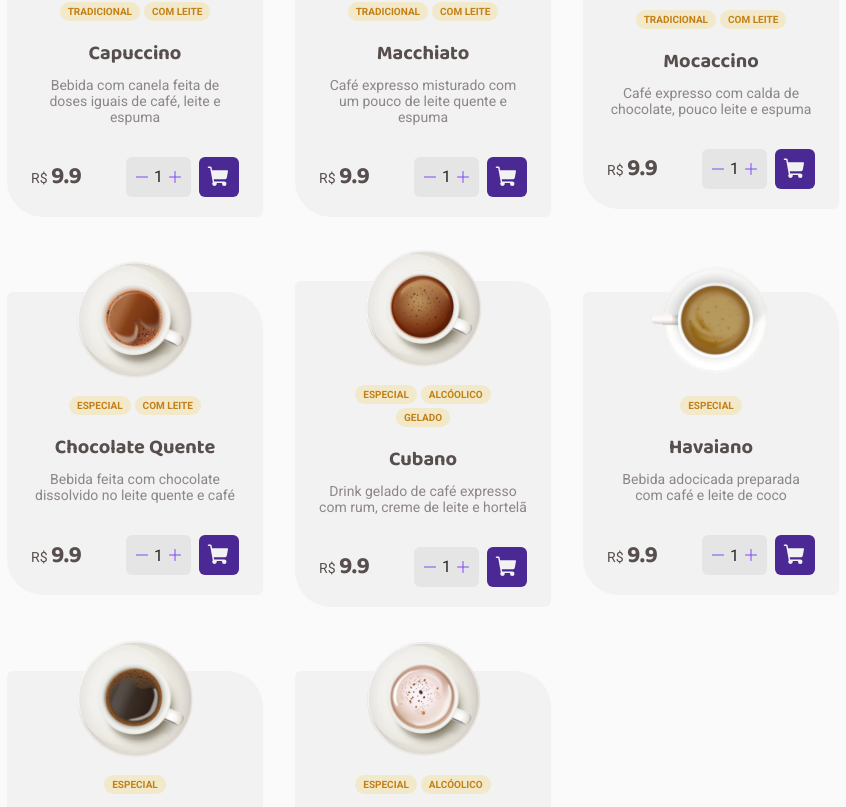
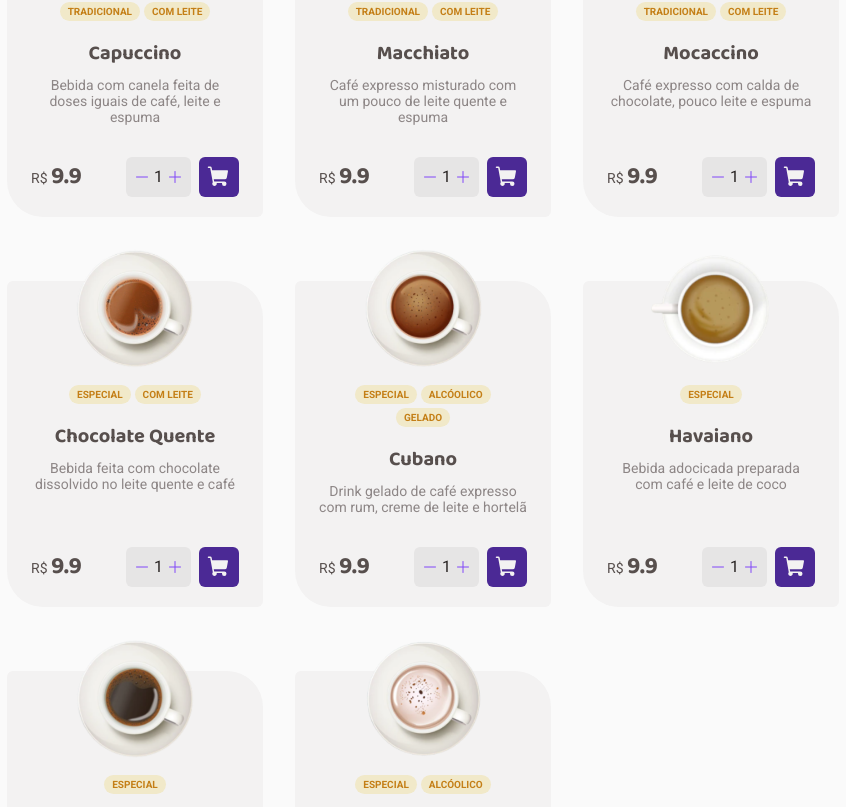
Before and after one commit to roddorneles/coffee-delivery, a React (Vite) app: page / in a window 1280 px wide. Shown: the part 1613-2420 px from the top of the page, without its empty margins (153-999 px from the left). Built offline with nearby package versions, Linux system fonts and the light colour scheme.

Commit message:
Cria estados para quantidade de cada café

```diff
--- a/src/components/CartButton/index.tsx
+++ b/src/components/CartButton/index.tsx
@@ -1,14 +1,15 @@
 import { ShoppingCart } from "phosphor-react";
 import { CartButtonContainer, type CartButtonVariants } from "./styles";
+import type { ButtonHTMLAttributes } from "react";
 
-interface CartButtonProps {
+interface CartButtonProps extends ButtonHTMLAttributes<HTMLButtonElement> {
     $variant: CartButtonVariants
 }
 
-export function CartButton(props: CartButtonProps) {
+export function CartButton({ $variant, ...rest }: CartButtonProps) {
 
     return (
-        <CartButtonContainer {...props}>
+        <CartButtonContainer $variant={$variant} {...rest}>
             <ShoppingCart size={24} weight="fill" />
         </CartButtonContainer>
     )
--- a/src/components/InputNumber/index.tsx
+++ b/src/components/InputNumber/index.tsx
@@ -1,18 +1,24 @@
 import { Minus, Plus } from "phosphor-react";
 import { InputNumberContainer } from "./style";
 
-export function InputNumber() {
+interface InputNumberProps {
+    number: number,
+    onPlus: () => void,
+    onMinus: () => void
+}
+
+export function InputNumber({ number, onMinus, onPlus }: InputNumberProps) {
 
     return (
         <InputNumberContainer>
 
-            <button>
+            <button onClick={onMinus}>
                 <Minus size={16} />
             </button>
 
-            <span>1</span>
+            <span>{number}</span>
 
-            <button>
+            <button onClick={onPlus}>
                 <Plus size={16} />
             </button>
 
--- a/src/pages/Home/components/CoffeeCard/index.tsx
+++ b/src/pages/Home/components/CoffeeCard/index.tsx
@@ -1,8 +1,10 @@
+import { useState } from "react";
 import { CartButton } from "../../../../components/CartButton";
 import { InputNumber } from "../../../../components/InputNumber";
 import { CoffeeCardContainer, CoffeeCategoriesContainer, CoffeeCategory, PriceCoffeeCard } from "./styles"
 
 interface CoffeeCardProps {
+    id: string
     name: string,
     description: string,
     price: number,
@@ -10,7 +12,22 @@ interface CoffeeCardProps {
     image: string
 }
 
-export function CoffeeCard({ name, description, price, categories, image }: CoffeeCardProps) {
+export function CoffeeCard({ name, description, price, categories, image, id }: CoffeeCardProps) {
+
+    const [amount, setAmount] = useState(1);
+
+    function increaseAmount() {
+        setAmount((amount) => amount + 1)
+    }
+
+    function decreaseAmount() {
+        setAmount((amount) => {
+            if (amount <= 1) {
+                return 1;
+            }
+            return amount - 1
+        })
+    }
 
     const coffeeImage = new URL(`../../../../assets/${image}`, import.meta.url).href;
 
@@ -34,13 +51,11 @@ export function CoffeeCard({ name, description, price, categories, image }: Coff
                         <span className="coffee-price">{price}</span>
                     </div>
                     <div className="amount-and-cart">
-                        <InputNumber />
+                        <InputNumber number={amount} onMinus={decreaseAmount} onPlus={increaseAmount} />
                         <CartButton $variant="purple" />
                     </div>
                 </div>
             </PriceCoffeeCard>
-
-
         </CoffeeCardContainer>
     )
 
--- a/src/pages/Home/components/CoffeeCard/styles.ts
+++ b/src/pages/Home/components/CoffeeCard/styles.ts
@@ -72,7 +72,12 @@ export const PriceCoffeeCard = styled.div`
 
     width: 100%;
 
+    flex: 1;
+    display: flex;
+    align-items: flex-end;
+
     div.price-actions{
+        width: 100%;
         display: flex;
         align-items: center;
         justify-content: space-between;
--- a/src/pages/Home/components/CoffeeMenu/index.tsx
+++ b/src/pages/Home/components/CoffeeMenu/index.tsx
@@ -1,9 +1,7 @@
 import { CoffeeCard } from "../CoffeeCard";
 import { CoffeeMenuContainer, CoffeesCatalogContainer } from "./styles";
 
-export function CoffeeMenu() {
-
-    const coffees = [
+export const coffees = [
     {
         id: "1",
         name: "Expresso Tradicional",
@@ -119,6 +117,8 @@ export function CoffeeMenu() {
 
 ]
 
+export function CoffeeMenu() {
+
     return (
         <CoffeeMenuContainer>
             <h2>Nossos cafés</h2>
@@ -131,7 +131,6 @@ export function CoffeeMenu() {
                 }
             </CoffeesCatalogContainer>
 
-
         </CoffeeMenuContainer>
     )
 
--- a/src/pages/Home/components/CoffeeMenu/styles.ts
+++ b/src/pages/Home/components/CoffeeMenu/styles.ts
@@ -16,7 +16,6 @@ export const CoffeesCatalogContainer = styled.div`
 
     display: flex;
     gap: 2rem;
-    align-items: center;
     flex-wrap: wrap;
 
 `
```
Also changed, not shown: src/contexts/CartContext.tsx (added, +38 -0 lines). Lines whose indentation alone changed are shown as unchanged.
